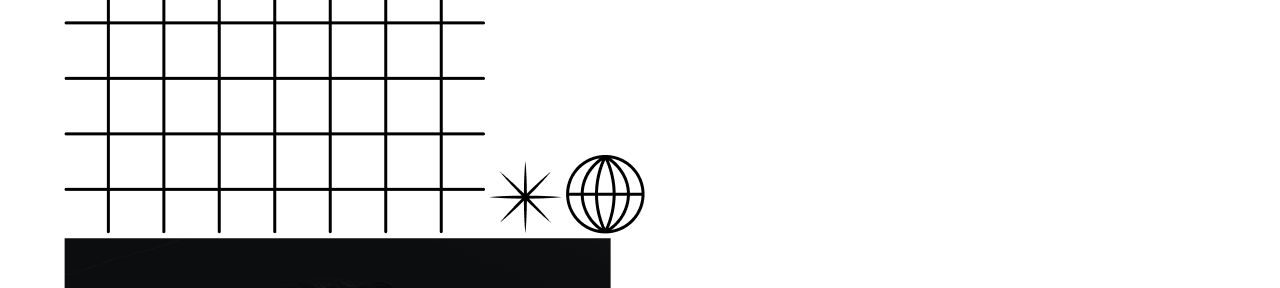
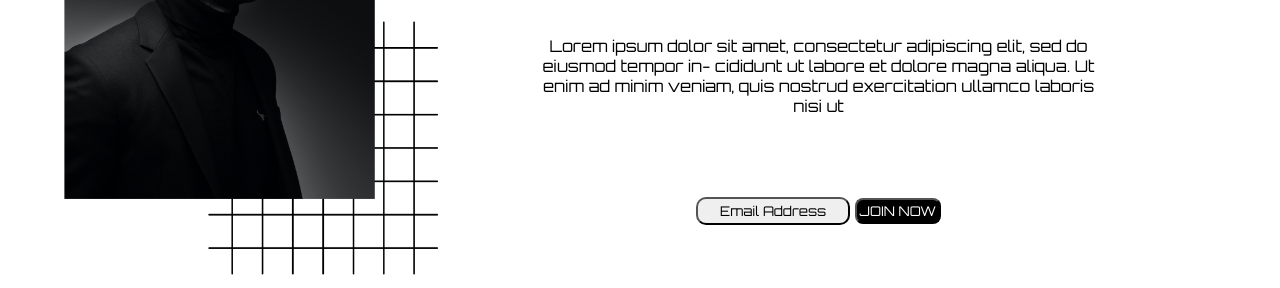
Before and after one commit to jhamit04/project002, a plain HTML site: page index.html in a window 1280 px wide. Shown: the part 334-622 px from the top of the page. Drawn offline with Linux system fonts and the light colour scheme.

Commit message:
final commit

```diff
--- a/styles/style.css
+++ b/styles/style.css
@@ -1,7 +1,7 @@
 * {
     margin: 0px;
     padding: 0px;
-
+    font-family: 'Orbitron', sans-serif;
 }
  .container {
     width: 90%;
@@ -18,7 +18,7 @@ nav.navbar-container {
 }
 li.list-item {
     display: inline-block;
-    width: 19%;
+    width: 14%;
 }
 .button-group> div{
     display: inline-block;
@@ -43,10 +43,101 @@ li.list-item {
     width: 14%;
  }
  button.nav-button {
-    width: 100%;
+    width: 84%;
     height: 32px;
     border-radius: 13px;
 }
 .search-icon> svg{
     width: 82%;
 }
+span.square {
+    height: 40%;
+    display: inline-block;
+    position: absolute;
+    bottom: 0;
+    left: 242px;
+}
+span.square>img{
+    width: 100%;
+    height: 100%;
+}
+element.style {
+    /* display: inline-block; */
+    height: 74%;
+    width: 31%;
+    z-index: -1;
+    position: relative;
+    /* right: 26px; */
+}
+div person-hero-image{
+    width: 100%;
+    height: 100%;
+}
+.hero-container {
+    width: 100%;
+    height: 100%;
+    position: relative;
+}
+span.square {
+    height: 65%;
+    width: 20%;
+    position: absolute;
+    top: 209px;
+    left: 144px;
+    z-index: -1;
+}
+span.square>img {
+    width: 100%;
+    height: 100%;
+}
+.star{
+    float: right;
+    width: 3%;
+    position: relative;
+    top: 49px;
+    right: 117px;
+}
+img[alt="start-pattern"]{
+    height: 100%;
+    width: 100%;
+}
+.globe{
+    float: right;
+    right: 472px;
+    position: relative;
+    width: 4%;
+    display: inline-block;
+}
+img[alt="globe-pattern"]{
+    width: 100%;
+    height: 100%;
+}
+img[alt="person-hero-iamge"] {
+    height: 100%;
+    width: 27%;
+}
+.hero-container-right{
+    width: 69%;
+    height: 100%;
+    position: absolute;
+    text-align: center;
+    top: 108px;
+    right: 0px;
+}
+.hero-heading{
+    font-size: 4vw;
+}
+p.hero-description {
+    margin: 52px 113px 15px 113px;
+}
+button.button-email {
+    padding: 4px 22px;
+    border-radius: 10px;
+}
+button.button-join {
+    padding: 3px;
+    border-radius: 8px;
+    background-color: black;
+    color: white;
+    margin: 67px 0;
+}
```
